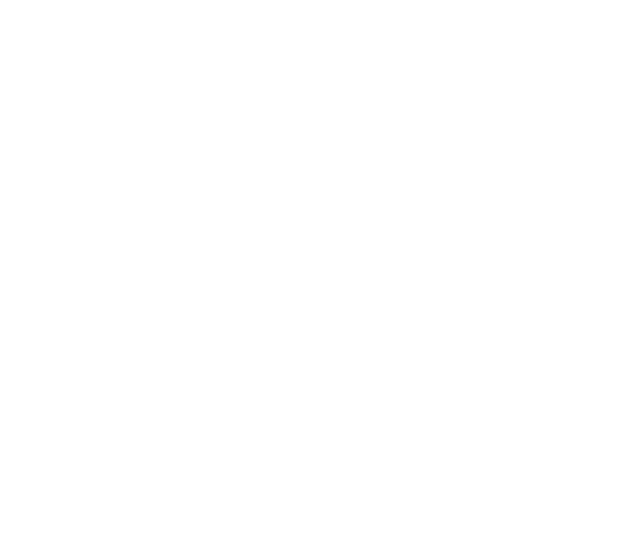
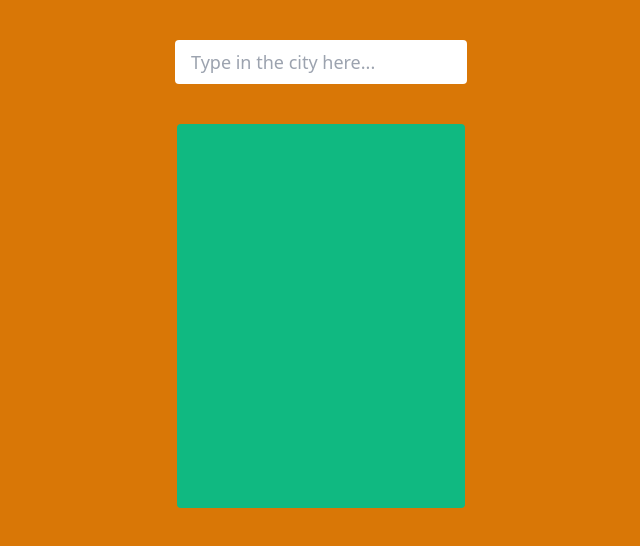
Before and after one commit to KelvinNjiraini/weather-app-vueJs, a Vue app: page / in a window 1280 px wide. Shown: the top 546 px of the page, without its empty margins (319-959 px from the left). Built offline with nearby package versions, Linux system fonts and the light colour scheme.

Commit message:
second commit

```diff
--- a/src/App.vue
+++ b/src/App.vue
@@ -1,6 +1,11 @@
 <template>
-  <div>
+  <div class="flex flex-col items-center py-10 px20 bg-yellow-600 h-screen">
+    <form class=" pb-10">
+      <input type="text" placeholder="Type in the city here..." class=" text-lg focus:outline-none rounded py-2 px-4">
+    </form>
+    <div class=" h-96 w-72 bg-green-500 rounded">
 
+    </div>
   </div>
 </template>
 
```
